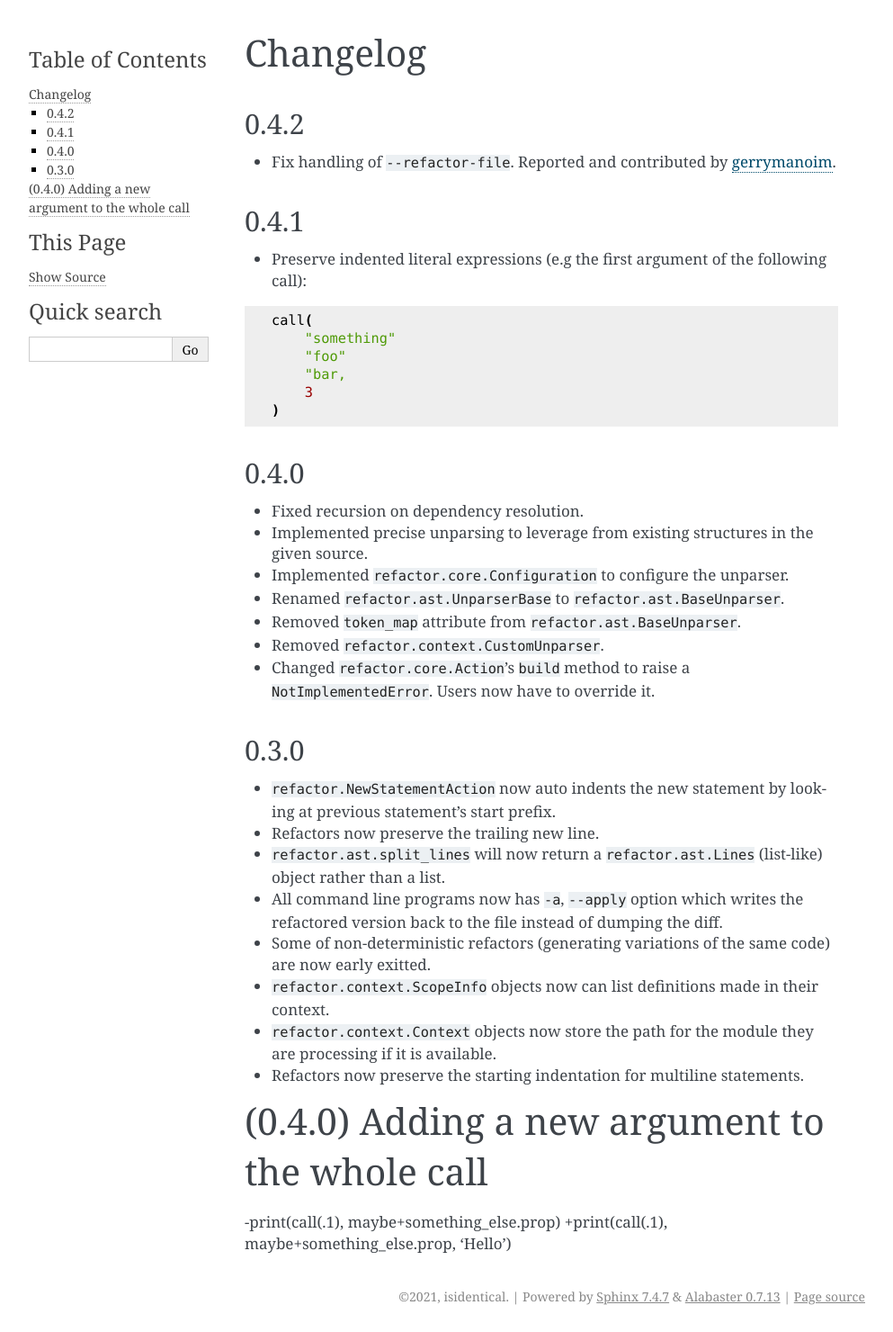
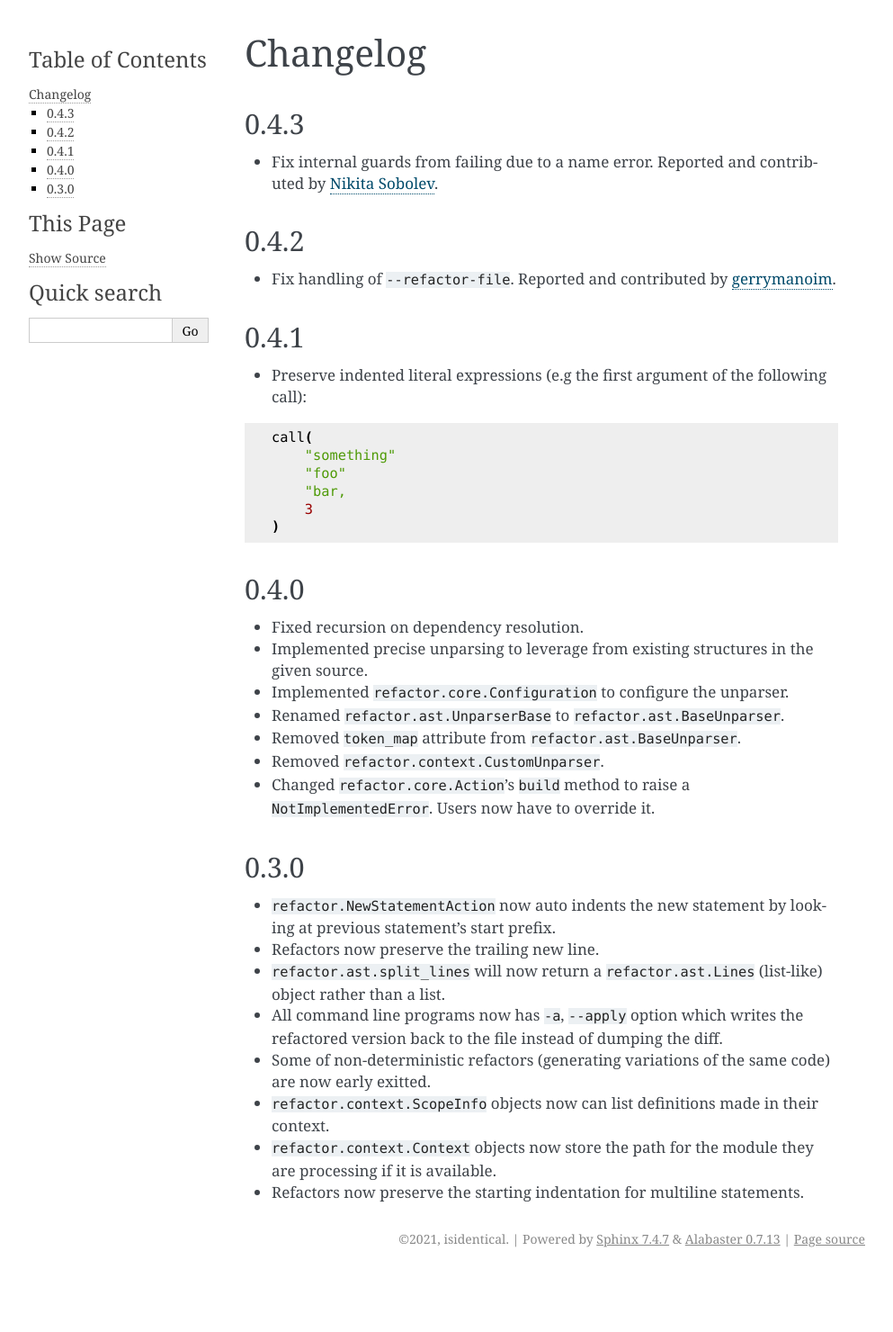
Before and after one commit to isidentical/refactor, a Sphinx documentation site: the page built from docs/source/changelog.md, in a window 1280 px wide. Shown: the whole page at 90% size, without its empty margins (148-1141 px from the left). Built offline with Sphinx 7.4.7, drawn with Linux system fonts in a browser that asks for light colours; after the commit the page ends 1416 px from its top, so only the background shows below that.

Commit message:
Release 0.4.3

```diff
--- a/docs/source/changelog.md
+++ b/docs/source/changelog.md
@@ -1,4 +1,8 @@
 # Changelog
+
+## 0.4.3
+
+- Fix internal guards from failing due to a name error. Reported and contributed by [Nikita Sobolev](https://github.com/sobolevn).
 
 ## 0.4.2
 
@@ -37,8 +41,3 @@ call(
 - `refactor.context.ScopeInfo` objects now can list definitions made in their context.
 - `refactor.context.Context` objects now store the path for the module they are processing if it is available.
 - Refactors now preserve the starting indentation for multiline statements.
-
-# (0.4.0) Adding a new argument to the whole call
-
--print(call(.1), maybe+something_else.prop)
-+print(call(.1), maybe+something_else.prop, 'Hello')
--- a/setup.cfg
+++ b/setup.cfg
@@ -1,6 +1,6 @@
 [metadata]
 name = refactor
-version = 0.4.2
+version = 0.4.3
 description = AST-based fragmental source code refactoring toolkit
 long_description = file: README.md
 long_description_content_type = text/markdown
```
